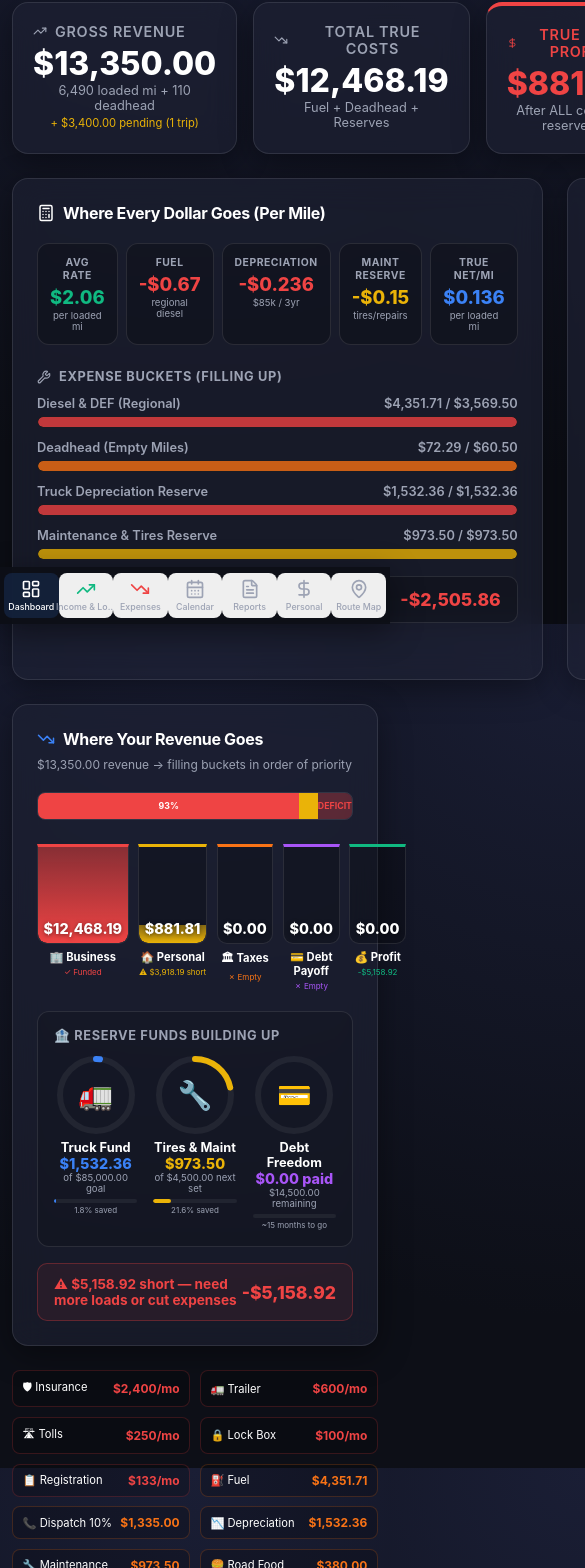
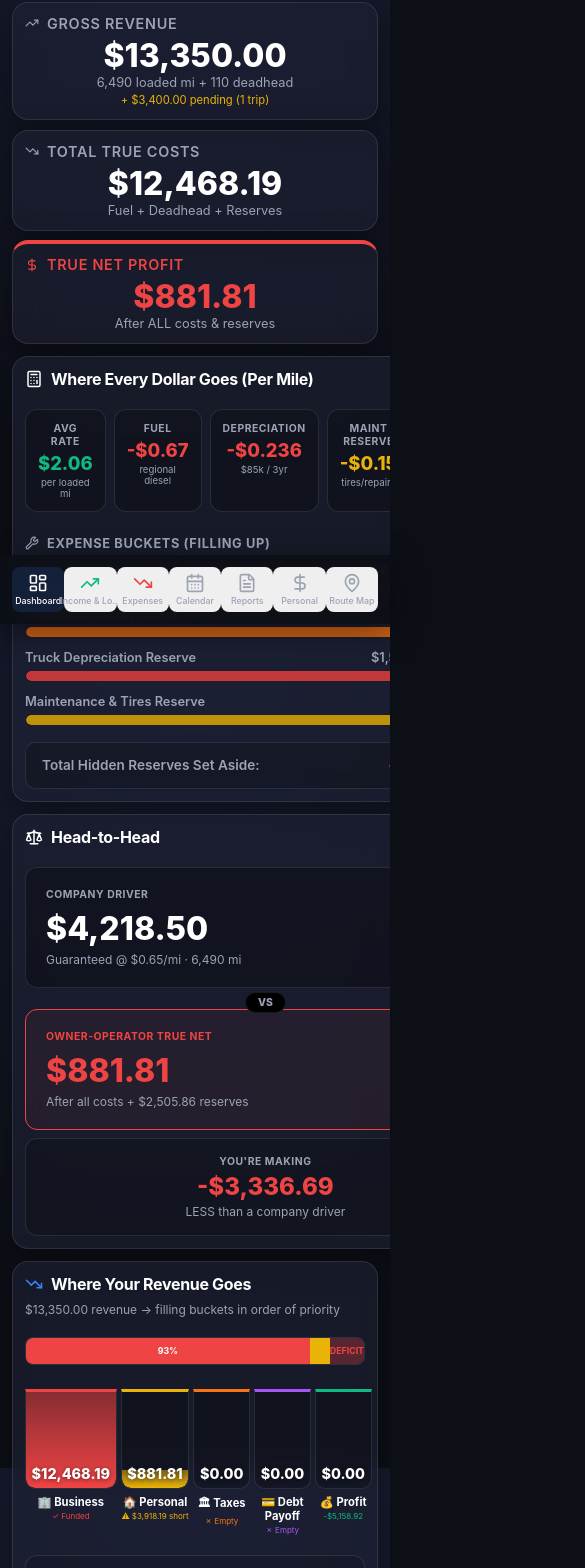
Before and after one commit to Chinadoc/Truck-tracker, a React (Vite) app: page / in a window 390 px wide. Shown: the part 220-1788 px from the top of the page, 585 px wide, since content can reach past the window. Built offline with nearby package versions, Linux system fonts and the light colour scheme.

Commit message:
Mobile responsive dashboard: class-based grid overrides

```diff
--- a/src/App.tsx
+++ b/src/App.tsx
@@ -543,7 +543,7 @@ function App() {
             })()}
 
             {/* Row 1: Big Picture */}
-            <div style={{ display: 'grid', gridTemplateColumns: '1fr 1fr 1fr', gap: '1rem', marginBottom: '1.5rem' }}>
+            <div className="grid-3" style={{ display: 'grid', gridTemplateColumns: '1fr 1fr 1fr', gap: '1rem', marginBottom: '1.5rem' }}>
               <div className="glass-panel" style={{ padding: '1.25rem', textAlign: 'center' }}>
                 <div className="stat-title text-success justify-center" style={{ marginBottom: '0.25rem' }}><TrendingUp size={14} /> Gross Revenue</div>
                 <div style={{ fontSize: '2rem', fontWeight: 800 }}>{formatCurrency(totalIncome)}</div>
@@ -563,7 +563,7 @@ function App() {
             </div>
 
             {/* Row 2: Two panels */}
-            <div style={{ display: 'grid', gridTemplateColumns: '2fr 1fr', gap: '1.5rem', marginBottom: '1.5rem' }}>
+            <div className="grid-2-1" style={{ display: 'grid', gridTemplateColumns: '2fr 1fr', gap: '1.5rem', marginBottom: '1.5rem' }}>
               {/* LEFT: Per-Mile & Buckets */}
               <div className="glass-panel" style={{ padding: '1.5rem' }}>
                 <h3 style={{ fontSize: '1rem', fontWeight: 700, marginBottom: '1.25rem', display: 'flex', alignItems: 'center', gap: '0.5rem' }}>
@@ -701,7 +701,7 @@ function App() {
                   </div>
 
                   {/* Bucket columns — 5 */}
-                  <div style={{ display: 'grid', gridTemplateColumns: 'repeat(5, 1fr)', gap: '0.6rem' }}>
+                  <div className="grid-5" style={{ display: 'grid', gridTemplateColumns: 'repeat(5, 1fr)', gap: '0.6rem' }}>
                     {buckets.map((b, i) => {
                       const fillPct = b.amount > 0 ? Math.min(100, (b.filled / b.amount) * 100) : 0;
                       const isFunded = b.filled >= b.amount && b.amount > 0;
@@ -779,7 +779,7 @@ function App() {
             })()}
 
             {/* Compact Expense Breakdown on Dashboard */}
-            <div style={{ display: 'grid', gridTemplateColumns: 'repeat(auto-fit, minmax(140px, 1fr))', gap: '0.6rem', marginBottom: '1.5rem' }}>
+            <div className="grid-expense-tiles" style={{ display: 'grid', gridTemplateColumns: 'repeat(auto-fit, minmax(140px, 1fr))', gap: '0.6rem', marginBottom: '1.5rem' }}>
               {[
                 { label: '🛡 Insurance', val: '$2,400/mo', type: 'fixed' },
                 { label: '🚛 Trailer', val: '$600/mo', type: 'fixed' },
@@ -800,7 +800,7 @@ function App() {
             </div>
 
             {/* Row 3: Tax & Seasonal */}
-            <div style={{ display: 'grid', gridTemplateColumns: '1fr 1fr', gap: '1.5rem', marginBottom: '1.5rem' }}>
+            <div className="grid-2" style={{ display: 'grid', gridTemplateColumns: '1fr 1fr', gap: '1.5rem', marginBottom: '1.5rem' }}>
               {/* Tax Estimate */}
               <div className="glass-panel" style={{ padding: '1.5rem' }}>
                 <h3 style={{ fontSize: '1rem', fontWeight: 700, marginBottom: '1rem', display: 'flex', alignItems: 'center', gap: '0.5rem' }}>
--- a/src/index.css
+++ b/src/index.css
@@ -516,4 +516,49 @@ tr:hover td {
     padding: 1.25rem;
     max-width: calc(100vw - 2rem);
   }
+
+  /* ===== DASHBOARD MOBILE GRID FIXES ===== */
+
+  /* Revenue / Costs / Profit → stack */
+  .grid-3 {
+    grid-template-columns: 1fr !important;
+    gap: 0.6rem !important;
+    margin-bottom: 0.75rem !important;
+  }
+
+  /* Per-Mile + Head-to-Head → stack */
+  .grid-2-1 {
+    grid-template-columns: 1fr !important;
+    gap: 0.75rem !important;
+    margin-bottom: 0.75rem !important;
+  }
+
+  /* Tax + Seasonal → stack */
+  .grid-2 {
+    grid-template-columns: 1fr !important;
+    gap: 0.75rem !important;
+    margin-bottom: 0.75rem !important;
+  }
+
+  /* 5 waterfall buckets → keep 5 but tight */
+  .grid-5 {
+    gap: 0.25rem !important;
+  }
+
+  /* Expense tiles → 2 columns */
+  .grid-expense-tiles {
+    grid-template-columns: repeat(2, 1fr) !important;
+    gap: 0.35rem !important;
+    margin-bottom: 0.75rem !important;
+  }
+
+  /* Glass panel padding compact */
+  .glass-panel {
+    padding: 0.75rem !important;
+  }
+
+  /* Prevent anything from overflowing */
+  .main-content {
+    overflow-x: hidden;
+  }
 }
```
